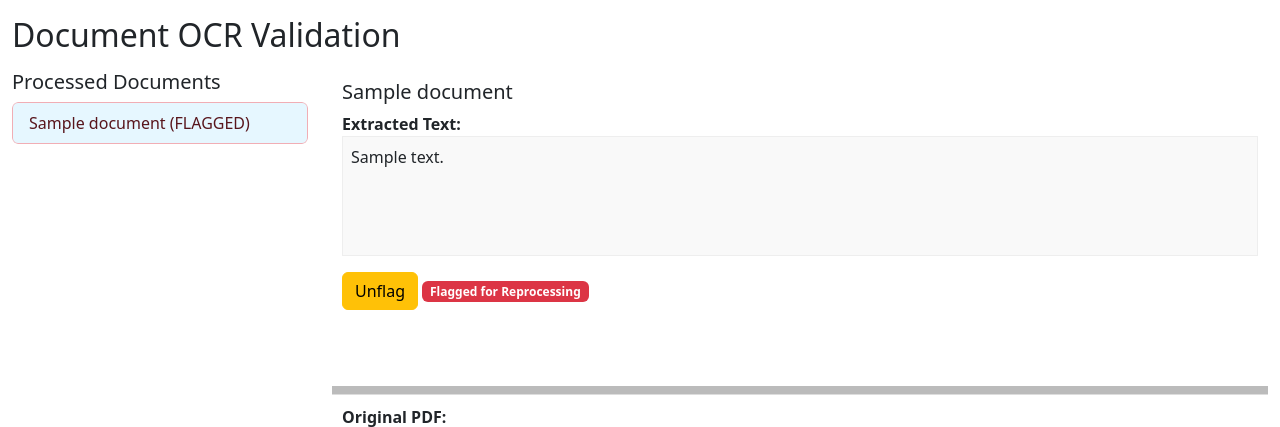
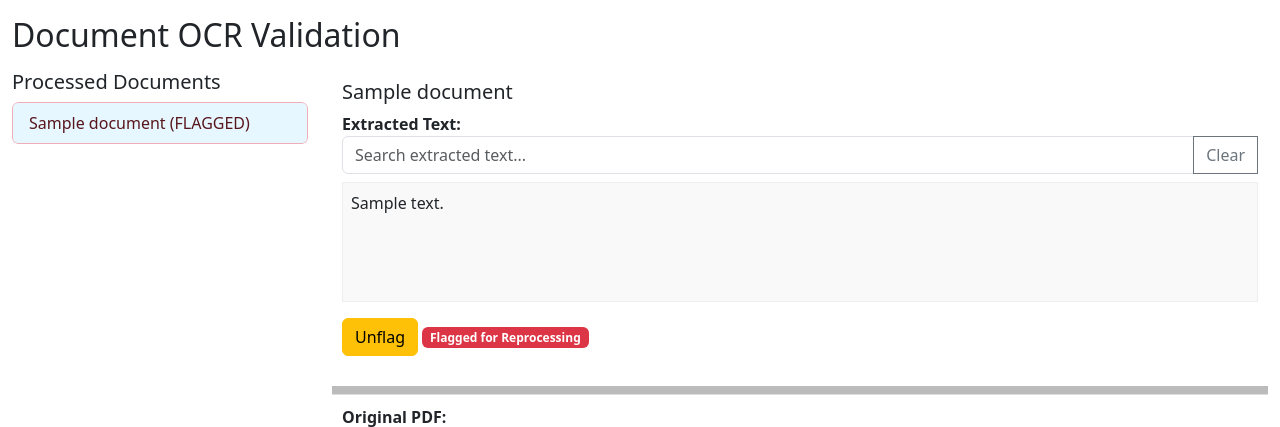
Before and after one commit to assimilateDave/pdf-magic-monkey, a Flask app: page / in a window 1280 px wide. Shown: the top 427 px of the page. Run offline with Flask 3, Linux system fonts and the light colour scheme; tables that the repository leaves empty hold one stand-in row (values such as "Sample post").

Commit message:
Update index.html

```diff
--- a/templates/index.html
+++ b/templates/index.html
@@ -30,6 +30,7 @@
         #doc-list { max-height: 60vh; overflow-y: auto; }
         .doc-entry { cursor: pointer; }
         .doc-entry.selected { background: #e6f7ff; }
+        .highlight { background: yellow; color: black; }
     </style>
 </head>
 <body>
@@ -45,6 +46,11 @@
                 <div id="top-panel">
                     <h5 id="selected-filename">(Select a document)</h5>
                     <strong>Extracted Text:</strong>
+                    <div class="input-group mb-2">
+                        <input id="search-text" type="text" class="form-control" placeholder="Search extracted text...">
+                        <button id="clear-search" class="btn btn-outline-secondary" type="button">Clear</button>
+                        <span id="search-count" class="input-group-text" style="min-width:70px;display:none;"></span>
+                    </div>
                     <div id="ocr-text">(none)</div>
                     <div class="my-3">
                         <button id="flag-btn" class="btn btn-warning" style="display:none;">Flag for Reprocessing</button>
@@ -69,6 +75,7 @@
 let docListCache = [];
 let selectedFilename = null;
 let selectedBasename = null;
+let extractedTextRaw = ''; // for search feature
 
 function fetchDocuments(selectFirst = false) {
     fetch('/api/documents')
@@ -98,12 +105,58 @@ function fetchDocuments(selectFirst = false) {
         });
 }
 
+function escapeHtml(text) {
+    return text.replace(/[&<>"']/g, function(m) {
+        switch(m) {
+            case '&': return '&amp;';
+            case '<': return '&lt;';
+            case '>': return '&gt;';
+            case '"': return '&quot;';
+            case "'": return '&#39;';
+        }
+    });
+}
+
+function highlightText(text, term) {
+    if (!term) return escapeHtml(text);
+    let escTerm = term.replace(/[.*+?^${}()|[\]\\]/g, '\\$&');
+    let regex = new RegExp(escTerm, 'gi');
+    let matches = 0;
+    let html = escapeHtml(text).replace(regex, function(match) {
+        matches++;
+        return `<span class="highlight">${match}</span>`;
+    });
+    return {html, matches};
+}
+
+function updateOcrTextHighlight() {
+    const term = document.getElementById('search-text').value.trim();
+    const ocrTextDiv = document.getElementById('ocr-text');
+    const searchCount = document.getElementById('search-count');
+    if (!extractedTextRaw) {
+        ocrTextDiv.innerHTML = '[No extracted text found.]';
+        searchCount.style.display = "none";
+        return;
+    }
+    if (!term) {
+        ocrTextDiv.innerHTML = escapeHtml(extractedTextRaw);
+        searchCount.style.display = "none";
+        return;
+    }
+    let {html, matches} = highlightText(extractedTextRaw, term);
+    ocrTextDiv.innerHTML = html;
+    searchCount.textContent = matches + " match" + (matches === 1 ? "" : "es");
+    searchCount.style.display = "";
+}
+
 function loadDocumentDetail(filename, basename) {
     selectedFilename = filename;
     selectedBasename = basename;
     document.getElementById('selected-filename').textContent = filename;
     const doc = docListCache.find(d => d.filename === filename);
-    document.getElementById('ocr-text').textContent = doc && doc.extracted_text ? doc.extracted_text : '[No extracted text found.]';
+    extractedTextRaw = doc && doc.extracted_text ? doc.extracted_text : '';
+    document.getElementById('search-text').value = "";
+    updateOcrTextHighlight();
     let flagBtn = document.getElementById('flag-btn');
     let flaggedLabel = document.getElementById('flagged-label');
     flagBtn.style.display = '';
@@ -115,7 +168,6 @@ function loadDocumentDetail(filename, basename) {
         flaggedLabel.style.display = 'none';
     }
 
-    // PDF display logic
     let pdfViewer = document.getElementById('pdf-viewer');
     let pdfMissing = document.getElementById('pdf-missing');
     let pdfPlaceholder = document.getElementById('pdf-placeholder');
@@ -124,23 +176,19 @@ function loadDocumentDetail(filename, basename) {
     pdfPlaceholder.style.display = "none";
 
     if (filename && filename.toLowerCase().endsWith('.pdf')) {
-        console.log('Attempting to fetch PDF:', basename);
         fetch('/api/document/' + encodeURIComponent(basename) + '/pdf', {method: 'HEAD'}).then(resp => {
             if (resp.ok) {
-                console.log('PDF found, displaying in iframe.');
                 pdfViewer.style.display = '';
                 pdfMissing.style.display = 'none';
                 pdfPlaceholder.style.display = 'none';
                 pdfViewer.src = '/api/document/' + encodeURIComponent(basename) + '/pdf#toolbar=0&navpanes=0';
             } else {
-                console.warn('PDF not found on server (HEAD check failed):', basename);
                 pdfViewer.style.display = 'none';
                 pdfMissing.style.display = '';
                 pdfPlaceholder.style.display = 'none';
                 pdfViewer.src = '';
             }
         }).catch(e => {
-            console.error('Error fetching PDF:', e);
             pdfViewer.style.display = 'none';
             pdfMissing.style.display = '';
             pdfPlaceholder.style.display = 'none';
@@ -151,9 +199,14 @@ function loadDocumentDetail(filename, basename) {
         pdfMissing.style.display = 'none';
         pdfPlaceholder.style.display = '';
         pdfViewer.src = '';
-        console.log('Selected file is not a PDF:', filename);
     }
 }
+
+document.getElementById('search-text').addEventListener('input', updateOcrTextHighlight);
+document.getElementById('clear-search').addEventListener('click', function() {
+    document.getElementById('search-text').value = "";
+    updateOcrTextHighlight();
+});
 
 document.getElementById('flag-btn').onclick = function() {
     if (!selectedBasename) return;
```
